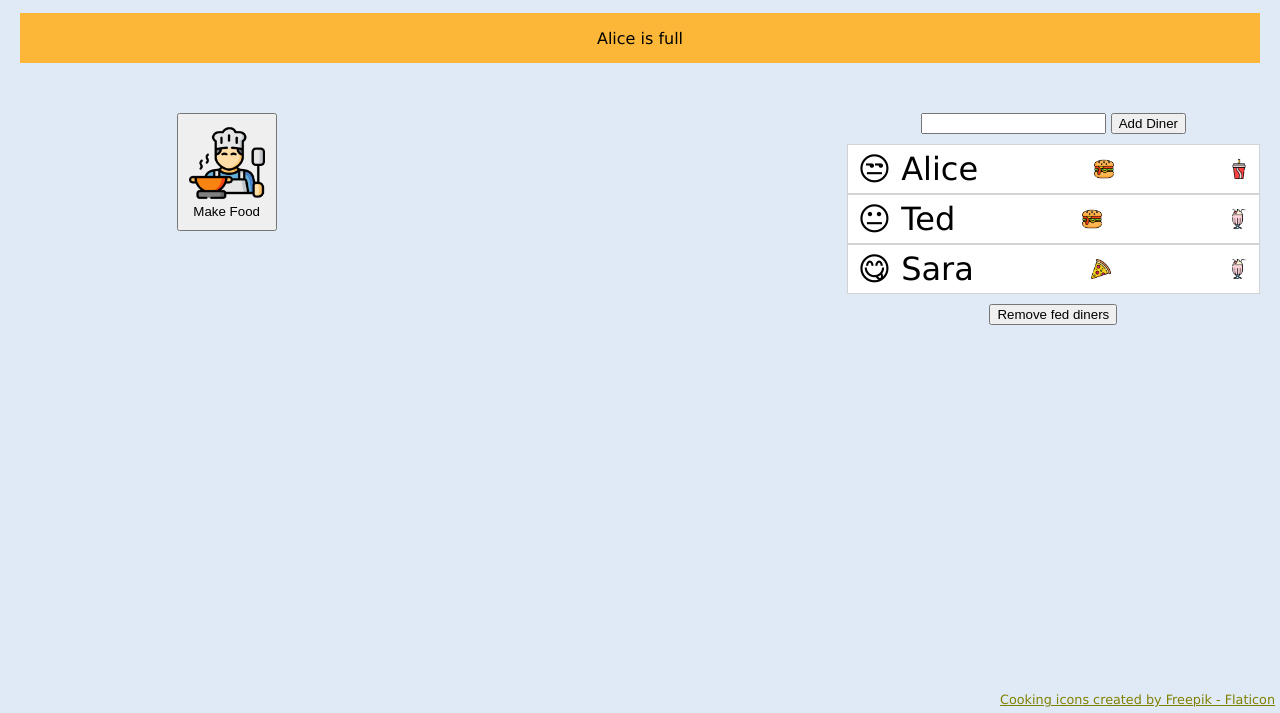
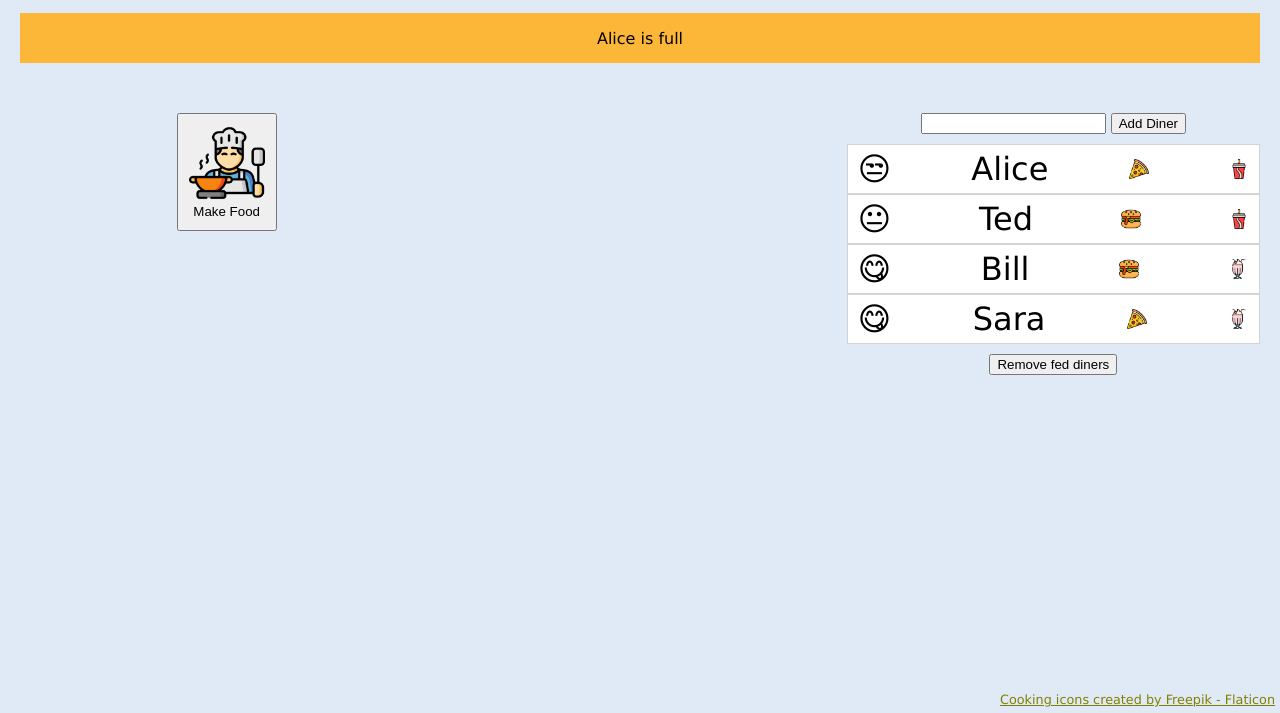
Before and after one commit to 2022-sept-demos/diner-dinner, a plain HTML site: page index.html in a window 1280 px wide. Shown: the part 87-800 px from the top of the page. Drawn offline with Linux system fonts and the light colour scheme.

Commit message:
display food and diners

```diff
--- a/app.js
+++ b/app.js
@@ -1,16 +1,23 @@
 /* Imports */
 
-import { renderFood } from './render-utils.js';
+import { renderDiner, renderFood } from './render-utils.js';
 import { getRandomItem } from './utils.js';
 
 /* Get DOM Elements */
 const messageSection = document.getElementById('message-section');
 const foodSection = document.getElementById('food-section');
 const chefButton = document.getElementById('chef-button');
+const dinerList = document.getElementById('diner-list');
 
 /* State */
 let message = 'Alice is full';
 let foods = [];
+let diners = [
+    { name: 'Alice', drink: 'coke', food: 'pizza', hasDrink: false, hasFood: false },
+    { name: 'Ted', drink: 'coke', food: 'burger', hasDrink: true, hasFood: false },
+    { name: 'Bill', drink: 'milkshake', food: 'burger', hasDrink: true, hasFood: true },
+    { name: 'Sara', drink: 'milkshake', food: 'pizza', hasDrink: true, hasFood: true },
+];
 
 // probability arrays
 const coke = { type: 'drink', name: 'coke' };
@@ -57,5 +64,15 @@ function displayFood() {
     }
 }
 
+function displayDiners() {
+    dinerList.innerHTML = '';
+
+    for (const diner of diners) {
+        const dinerEl = renderDiner(diner);
+        dinerList.append(dinerEl);
+    }
+}
+
 displayMessage();
 displayFood();
+displayDiners();
--- a/index.html
+++ b/index.html
@@ -57,11 +57,11 @@
                     <button>Add Diner</button>
                 </form>
 
-                <ul id="friend-list">
+                <ul id="diner-list">
                     <li>
-                        <span>😒 Alice</span>
-                        <img src="assets/burger.png" alt="burger">
-                        <img src="assets/coke.png" alt="coke">
+                        <span>😒 Alice
+                            <img src="assets/burger.png" alt="burger">
+                            <img src="assets/coke.png" alt="coke">
                     </li>
 
                     <li>
--- a/render-utils.js
+++ b/render-utils.js
@@ -5,3 +5,30 @@ export function renderFood(food) {
     img.alt = food.name;
     return img;
 }
+
+export function renderDiner(diner) {
+    const li = document.createElement('li');
+    const emoji = document.createElement('span');
+
+    if (diner.hasDrink && diner.hasFood) {
+        emoji.textContent = '😋';
+    } else if (diner.hasDrink || diner.hasFood) {
+        emoji.textContent = '😐';
+    } else {
+        emoji.textContent = '😒';
+    }
+
+    const name = document.createElement('span');
+    name.textContent = diner.name;
+
+    const foodImage = document.createElement('img');
+    foodImage.src = `assets/${diner.food}.png`;
+    foodImage.alt = diner.food;
+
+    const drinkImage = document.createElement('img');
+    drinkImage.src = `assets/${diner.drink}.png`;
+    drinkImage.alt = diner.drink;
+
+    li.append(emoji, name, foodImage, drinkImage);
+    return li;
+}
--- a/styles/diner-dinner.css
+++ b/styles/diner-dinner.css
@@ -34,13 +34,13 @@
     width: 50px;
 }
 
-#friend-list {
+#diner-list {
     width: 100%;
     // display: grid;
     // gap: 10px;
 }
 
-#friend-list li {
+#diner-list li {
     padding: 5px 10px;
     font-size: 2em;
     background: white;
@@ -50,7 +50,7 @@
     justify-content: space-between;
 }
 
-#friend-list li img {
+#diner-list li img {
     width: 20px;
     height: 20px;
 }
```
